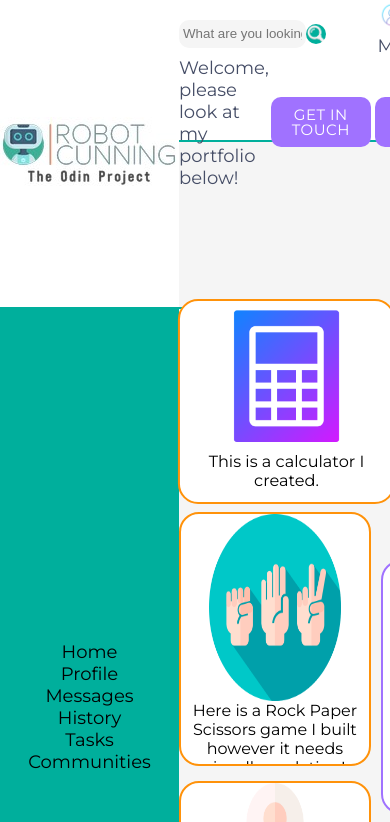
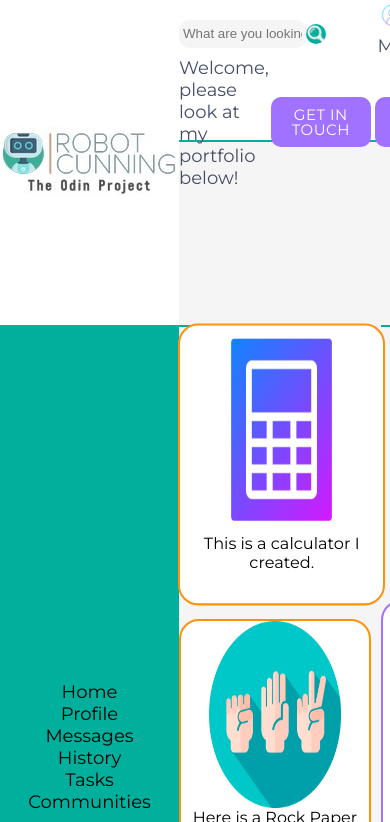
Before and after one commit to RobotCunning/Admin-Dashboard, a plain HTML site: page index.html in a window 390 px wide. In both pictures the pointer is over the element 274 px from the left and 446 px from the top of the page. Shown: the top 822 px of the page. Drawn offline with Linux system fonts and the light colour scheme; files whose address does not match are found by name.

```diff
--- a/styles.css
+++ b/styles.css
@@ -288,7 +288,7 @@ a {
 }
 
 .card:hover{
-    height: 105%;
-    width: 110%;
+    width: 105%;
+    height: 275px;
     transform: scale(1.01);
 }
```
